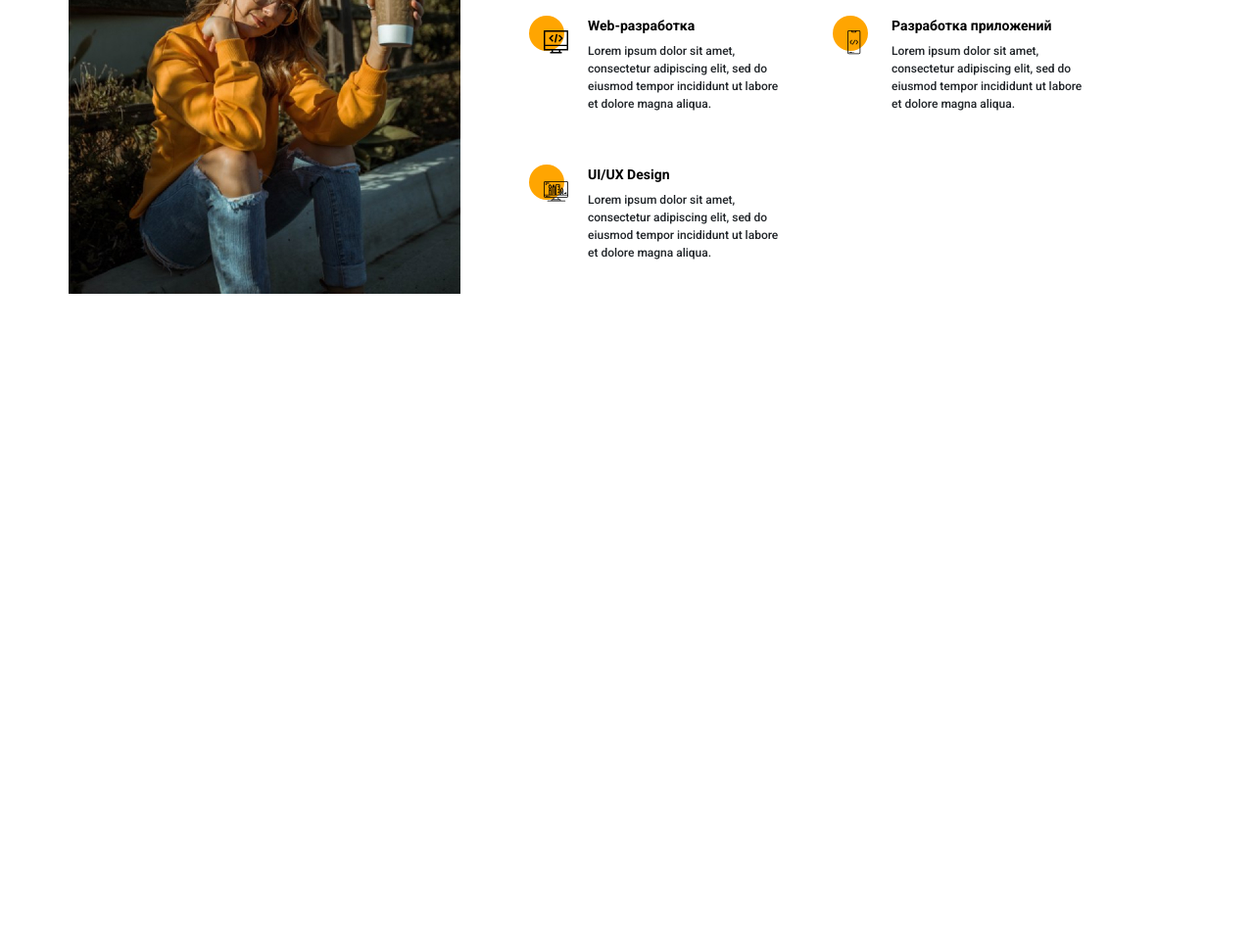
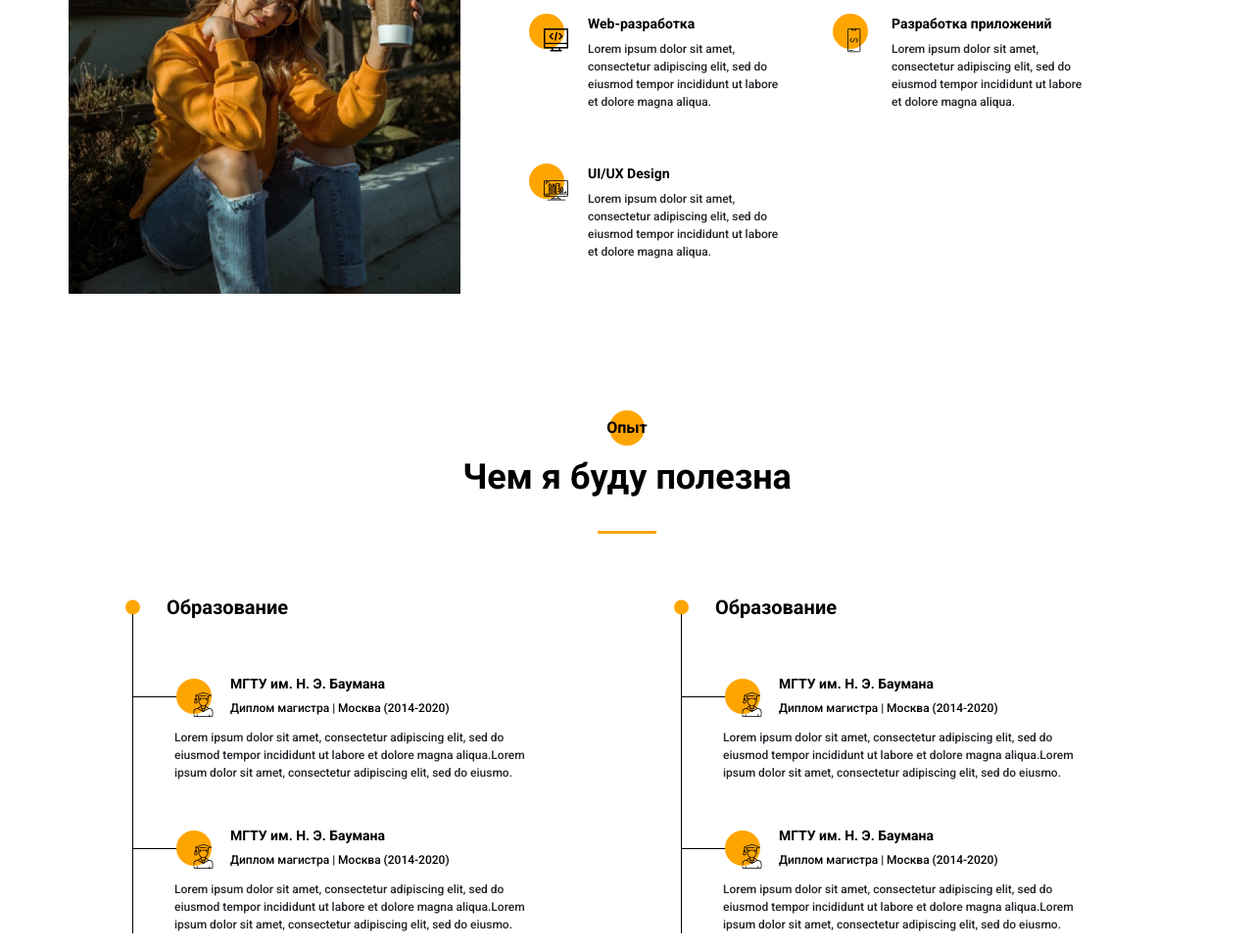
Before and after one commit to vict0rkovalchuk/prtfolio, a website: page src/index.html in a window 1280 px wide. Shown: the part 1220-2189 px from the top of the page at 98% size. Before the commit the page ends 1520 px from the top, so only its background shows below. Drawn offline with nearby package versions, Linux system fonts and the light colour scheme; files whose address does not match are found by name.

Commit message:
create third(resume) block

```diff
--- a/src/index.html
+++ b/src/index.html
@@ -254,6 +254,113 @@
         </div>
       </div>
     </section>
+    <section class="resume">
+      <div class="container">
+        <h2 class="title title_fz16 resume__title">Опыт</h2>
+        <div class="title title_fz36 resume__subtitle">Чем я буду полезна</div>
+        <div class="divider"></div>
+        <div class="resume__wrapper">
+          <div class="resume__column">
+            <h3 class="title title_fz20 resume__column-title">Образование</h3>
+            <ul>
+              <li>
+                <div class="resume__item">
+                  <div class="resume__item-head">
+                    <div class="resume__item-icon">
+                      <img
+                        src="icons/experience/university.svg"
+                        alt="university"
+                      />
+                    </div>
+                    <h4 class="title title_fz14">МГТУ им. Н. Э. Баумана</h4>
+                    <div class="resume__item-location">
+                      Диплом магистра | Москва (2014-2020)
+                    </div>
+                  </div>
+                  <div class="resume__item-body">
+                    Lorem ipsum dolor sit amet, consectetur adipiscing elit, sed
+                    do eiusmod tempor incididunt ut labore et dolore magna
+                    aliqua.Lorem ipsum dolor sit amet, consectetur adipiscing
+                    elit, sed do eiusmo.
+                  </div>
+                </div>
+              </li>
+              <li>
+                <div class="resume__item">
+                  <div class="resume__item-head">
+                    <div class="resume__item-icon">
+                      <img
+                        src="icons/experience/university.svg"
+                        alt="university"
+                      />
+                    </div>
+                    <h4 class="title title_fz14">МГТУ им. Н. Э. Баумана</h4>
+                    <div class="resume__item-location">
+                      Диплом магистра | Москва (2014-2020)
+                    </div>
+                  </div>
+                  <div class="resume__item-body">
+                    Lorem ipsum dolor sit amet, consectetur adipiscing elit, sed
+                    do eiusmod tempor incididunt ut labore et dolore magna
+                    aliqua.Lorem ipsum dolor sit amet, consectetur adipiscing
+                    elit, sed do eiusmo.
+                  </div>
+                </div>
+              </li>
+            </ul>
+          </div>
+          <div class="resume__column">
+            <h3 class="title title_fz20 resume__column-title">Образование</h3>
+            <ul>
+              <li>
+                <div class="resume__item">
+                  <div class="resume__item-head">
+                    <div class="resume__item-icon">
+                      <img
+                        src="icons/experience/university.svg"
+                        alt="university"
+                      />
+                    </div>
+                    <h4 class="title title_fz14">МГТУ им. Н. Э. Баумана</h4>
+                    <div class="resume__item-location">
+                      Диплом магистра | Москва (2014-2020)
+                    </div>
+                  </div>
+                  <div class="resume__item-body">
+                    Lorem ipsum dolor sit amet, consectetur adipiscing elit, sed
+                    do eiusmod tempor incididunt ut labore et dolore magna
+                    aliqua.Lorem ipsum dolor sit amet, consectetur adipiscing
+                    elit, sed do eiusmo.
+                  </div>
+                </div>
+              </li>
+              <li>
+                <div class="resume__item">
+                  <div class="resume__item-head">
+                    <div class="resume__item-icon">
+                      <img
+                        src="icons/experience/university.svg"
+                        alt="university"
+                      />
+                    </div>
+                    <h4 class="title title_fz14">МГТУ им. Н. Э. Баумана</h4>
+                    <div class="resume__item-location">
+                      Диплом магистра | Москва (2014-2020)
+                    </div>
+                  </div>
+                  <div class="resume__item-body">
+                    Lorem ipsum dolor sit amet, consectetur adipiscing elit, sed
+                    do eiusmod tempor incididunt ut labore et dolore magna
+                    aliqua.Lorem ipsum dolor sit amet, consectetur adipiscing
+                    elit, sed do eiusmo.
+                  </div>
+                </div>
+              </li>
+            </ul>
+          </div>
+        </div>
+      </div>
+    </section>
     <script
       src="https://kit.fontawesome.com/84122009d6.js"
       crossorigin="anonymous"
--- a/src/sass/blocks/_about.scss
+++ b/src/sass/blocks/_about.scss
@@ -16,7 +16,7 @@
   &__descr {
     padding-top: 6px;
     .divider {
-      margin-top: 4px;
+      margin: 0;
     }
   }
   &__title {
--- /dev/null
+++ b/src/sass/blocks/_resume.scss
@@ -0,0 +1,95 @@
+.resume {
+  padding-top: 125px;
+  &__title {
+    text-align: center;
+    position: relative;
+    @include before_circle;
+    &:before {
+      top: -6px;
+      left: 50%;
+      transform: translateX(-50%);
+    }
+  }
+  &__subtitle {
+    text-align: center;
+  }
+  &__wrapper {
+    padding: 60px 65px 0 65px;
+    display: grid;
+    grid-template-columns: repeat(2, 425px);
+    column-gap: 135px;
+  }
+  &__column {
+    &-title {
+      position: relative;
+      padding-left: 35px;
+      &:before {
+        content: '';
+        position: absolute;
+        width: 15px;
+        height: 15px;
+        background-color: $main-color;
+        border-radius: 100%;
+        left: -7px;
+        top: 50%;
+        transform: translateY(-50%);
+      }
+    }
+    ul {
+      list-style-type: none;
+      li {
+        position: relative;
+        &:after {
+          content: '';
+          width: 1px;
+          height: calc(100% + 16px);
+          position: absolute;
+          top: -16px;
+          left: 0;
+          background-color: #000;
+        }
+      }
+    }
+  }
+  &__item {
+    position: relative;
+    &:before {
+      content: '';
+      height: 1px;
+      width: 45px;
+      position: absolute;
+      background-color: #000;
+      top: 68px;
+    }
+    &-head {
+      position: relative;
+      padding: 45px 0 0 100px;
+      h4 {
+        margin-bottom: 0;
+      }
+    }
+    &-body {
+      padding-left: 43px;
+      margin-top: 12px;
+      font-size: 12px;
+      line-height: 18px;
+    }
+    &-icon {
+      position: absolute;
+      top: 50px;
+      left: 45px;
+      @include before_circle;
+      img {
+        position: absolute;
+        left: 17px;
+        top: 14px;
+      }
+    }
+    &-location {
+      font-size: 12px;
+      line-height: 18px;
+      color: #000;
+      margin-top: 5px;
+    }
+  }
+}
--- a/src/sass/blocks/_title.scss
+++ b/src/sass/blocks/_title.scss
@@ -11,6 +11,10 @@
     font-size: 16px;
     line-height: 24px;
   }
+  &_fz20 {
+    font-size: 20px;
+    line-height: 30px;
+  }
   &_fz36 {
     font-size: 36px;
   }
--- a/src/sass/style.scss
+++ b/src/sass/style.scss
@@ -16,7 +16,7 @@
 }
 
 .divider {
-  margin-top: 25px;
+  margin: 25px auto 0 auto;
   width: 60px;
   height: 3px;
   background-color: $main-color;
@@ -29,3 +29,4 @@
 @import 'blocks/social_links';
 @import 'blocks/menu';
 @import 'blocks/about';
+@import 'blocks/resume';
```
Also changed, not shown: dist/css/style.min.css, dist/index.html, src/css/style.min.css (added), 1 other file.
